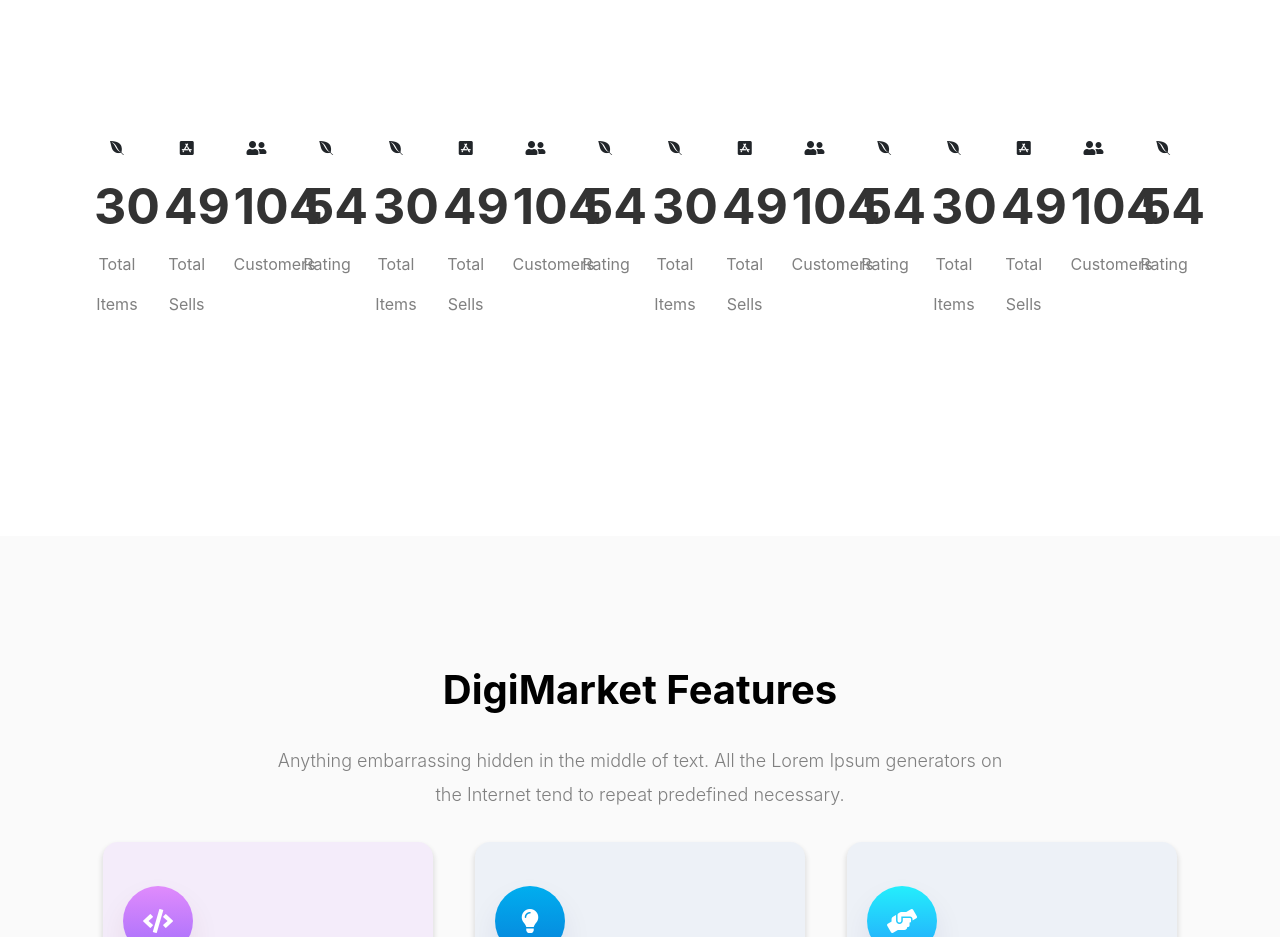
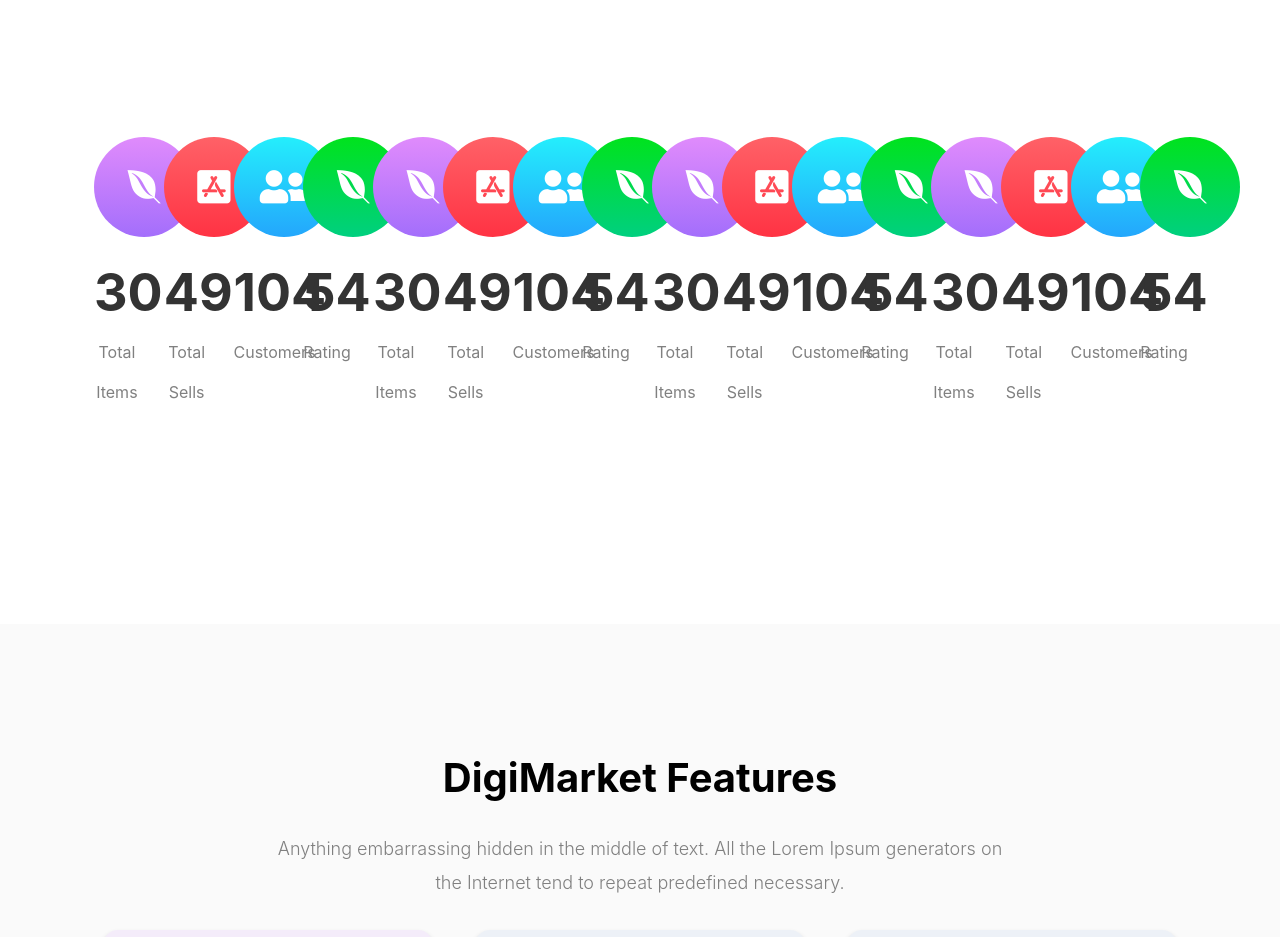
Before and after one commit to Sara-M5/Leading-Leadies, a React (Create React App) app: page / in a window 1280 px wide. Shown: the part 4780-5717 px from the top of the page. Built offline with nearby package versions, Linux system fonts and the light colour scheme.

Commit message:
Update Description.css

```diff
--- a/src/Component/Description/Description.css
+++ b/src/Component/Description/Description.css
@@ -1,17 +1,33 @@
-.info{
+.total {
+    font-size: 52px;
+}
+
+.counter-icon i {
+    color: #ffffff;
     border-radius: 50%;
-    width:120px;
-    height:120px;
+    font-size: 38px;
+    padding: 15px;
+    height: 100px;
+    width: 100px;
+    text-align: center;
+    justify-content: center;
+    align-items: center;
+    display: inline-flex;
+    margin-bottom: 25px;
+}
 
+.user-icon {
+    background-image: linear-gradient(180deg, #24EEFC 0%, #236DFC 180%);
 }
-.total{
-    margin-top: 15px;
-    font-size: 50px;
+
+.store-icon {
+    background-image: linear-gradient(180deg, #FF6167 0%, #FF0E27 180%);
 }
-.desc{
 
-    margin: 60px ;
-    justify-content: space-between;
-    text-align: center;
+.envira1-icon {
+    background-image: linear-gradient(180deg, #E08BFC 0%, #7357FB 180%);
+}
 
+.envira2-icon {
+    background-image: linear-gradient(180deg, #00E31D 0%, #00C0CE 180%);
 }
```
